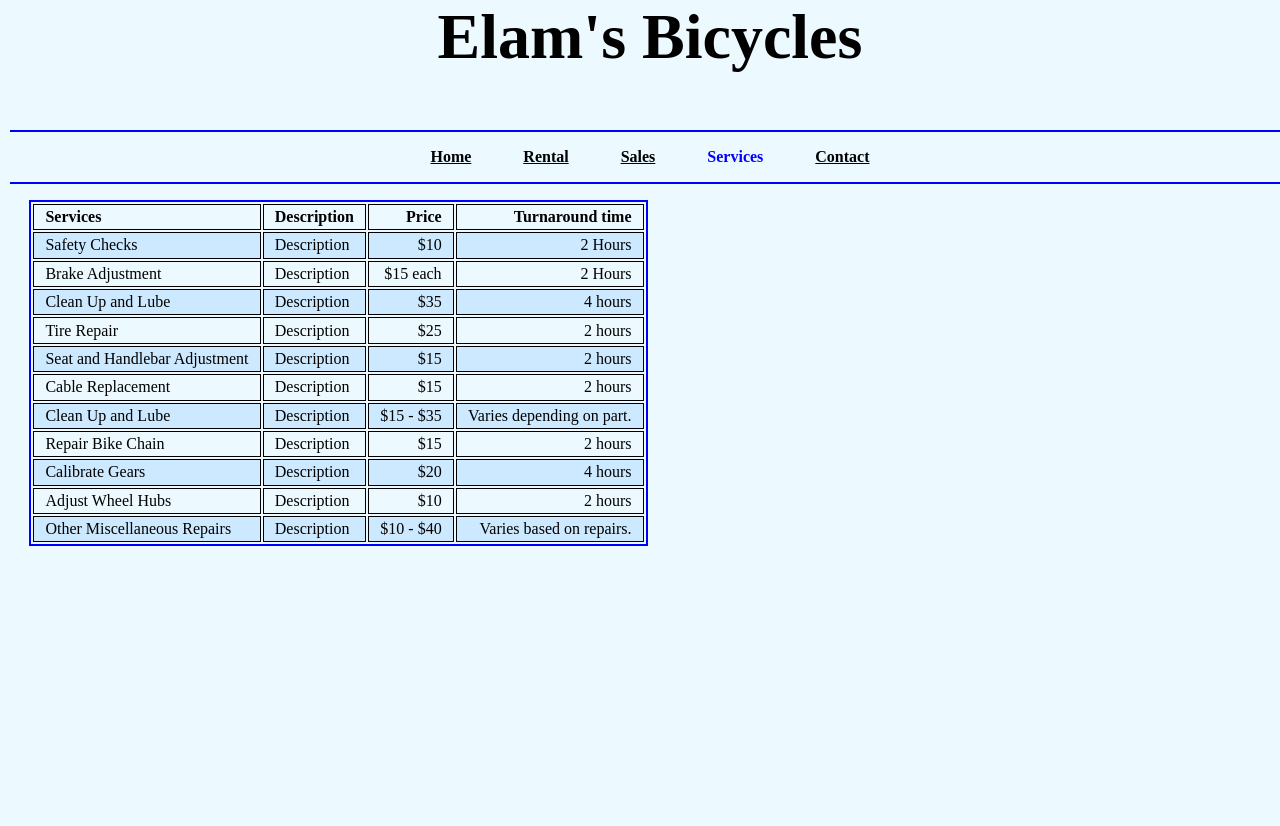
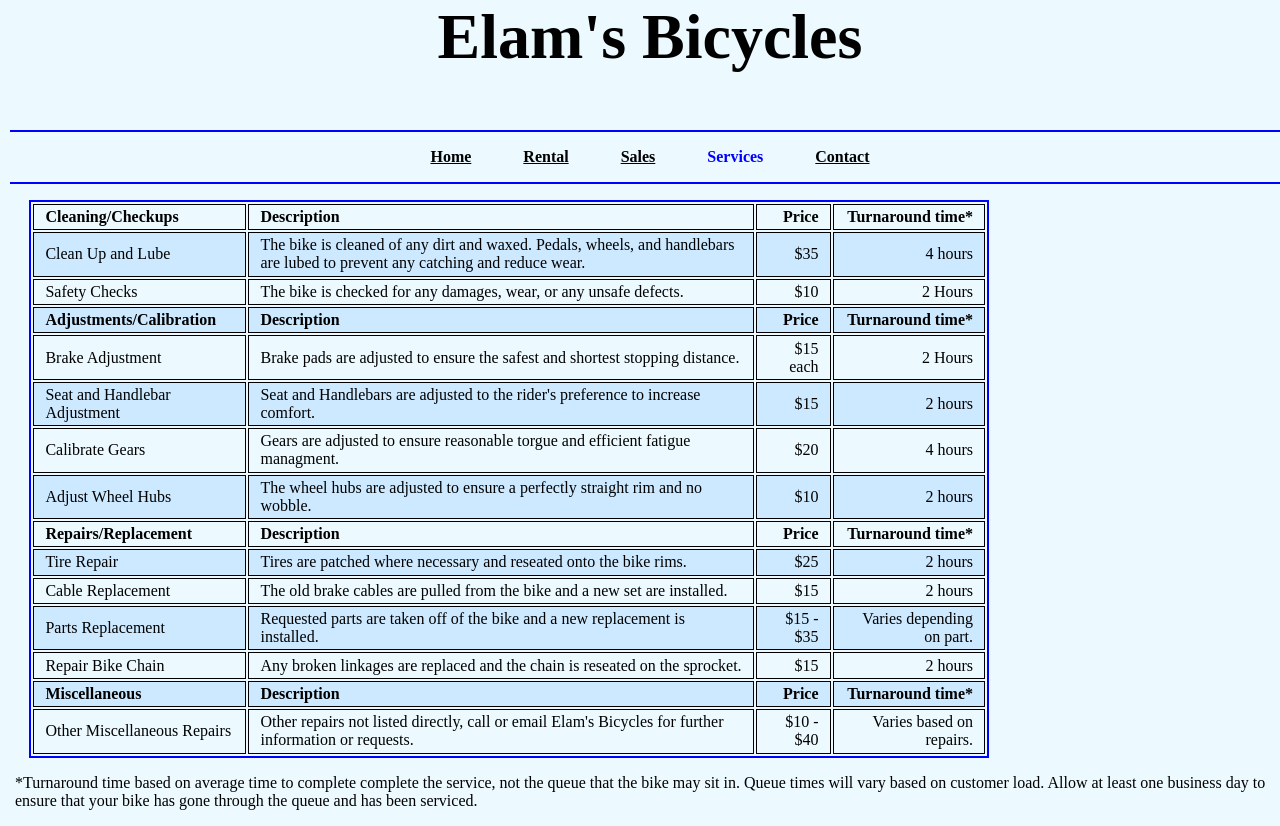
Before and after one commit to dElamSIU/dElamSIU.github.io, a PHP site: page /services.htm in a window 1280 px wide. Shown: the part 284-1110 px from the top of the page. Before the commit the page ends 830 px from the top, so only its background shows below. Run offline with PHP 8.4, Linux system fonts and the light colour scheme; some libraries are stand-ins or nearby versions.

Commit message:
Added Services Page

```diff
--- a/BikeShop/css/styles.css
+++ b/BikeShop/css/styles.css
@@ -142,8 +153,8 @@ li {
 
 /* Table Controls */
 table {
-    max-width: 95%;
-
+    width: 75%;
+    height: auto;
     position: relative;
     left: 1.5%;
 
--- a/BikeShop/services.htm
+++ b/BikeShop/services.htm
@@ -6,7 +6,11 @@
         Name: Dakota Elam
         School: Southern Illinois University
         Date Developed: 9/18/2019
-        Tested/Update: 9/29/2019
+        Tested/Update: 10/20/2019
+
+        Changelog:
+
+            -Added content to the services.htm page.
     -->
     <head>
         <title>Services</title>
@@ -51,66 +55,100 @@
                 <li><a href="contact.htm">Contact</a></li>
             </ul>
         </nav>
+
+    <!-- Cleaning/Checkup -->
         <table>
             <tr>
-                <th>Services</th>
+                <th>Cleaning/Checkups</th>
                 <th>Description</th>
                 <th>Price</th>
-                <th>Turnaround time</th>
+                <th>Turnaround time*</th>
+            </tr>
+
+            <!-- Clean Up and Lube -->
+            <tr>
+                <td>Clean Up and Lube</td>
+                <td>The bike is cleaned of any dirt and waxed. Pedals, wheels, and handlebars are lubed to prevent any catching and reduce wear.</td>
+                <td>$35</td>
+                <td>4 hours</td>
             </tr>
 
             <!-- Safey Checks -->
             <tr>
                 <td>Safety Checks</td>
-                <td>Description</td>
+                <td>The bike is checked for any damages, wear, or any unsafe defects.</td>
                 <td>$10</td>
                 <td>2 Hours</td>
+            </tr>
+
+        <!-- Adjustment table -->
+            <tr>
+                <th>Adjustments/Calibration</th>
+                <th>Description</th>
+                <th>Price</th>
+                <th>Turnaround time*</th>
             </tr>
 
             <!-- Brake Adjustment -->
             <tr>
                 <td>Brake Adjustment</td>
-                <td>Description</td>
+                <td>Brake pads are adjusted to ensure the safest and shortest stopping distance.</td>
                 <td>$15 each</td>
                 <td>2 Hours</td>
             </tr>
 
-            <!-- Clean Up and Lube -->
+            <!-- Seat and Handlebar Adjustment -->
             <tr>
-                <td>Clean Up and Lube</td>
-                <td>Description</td>
-                <td>$35</td>
+                <td>Seat and Handlebar Adjustment</td>
+                <td>Seat and Handlebars are adjusted to the rider's preference to increase comfort.</td>
+                <td>$15</td>
+                <td>2 hours</td>
+            </tr>
+
+            <!-- Calibrate Gears -->
+            <tr>
+                <td>Calibrate Gears</td>
+                <td>Gears are adjusted to ensure reasonable torgue and efficient fatigue managment.</td>
+                <td>$20</td>
                 <td>4 hours</td>
+            </tr>
+
+            <!-- Adjust Wheel Hubs -->
+            <tr>
+                <td>Adjust Wheel Hubs</td>
+                <td>The wheel hubs are adjusted to ensure a perfectly straight rim and no wobble.</td>
+                <td>$10</td>
+                <td>2 hours</td>
+            </tr>
+
+        <!-- Repair table -->
+            <tr>
+                <th>Repairs/Replacement</th>
+                <th>Description</th>
+                <th>Price</th>
+                <th>Turnaround time*</th>
             </tr>
 
             <!-- Tire Repair -->
             <tr>
                 <td>Tire Repair</td>
-                <td>Description</td>
+                <td>Tires are patched where necessary and reseated onto the bike rims.</td>
                 <td>$25</td>
-                <td>2 hours</td>
-            </tr>
-
-            <!-- Seat and Handlebar Adjustment -->
-            <tr>
-                <td>Seat and Handlebar Adjustment</td>
-                <td>Description</td>
-                <td>$15</td>
                 <td>2 hours</td>
             </tr>
 
             <!-- Cable Replacement -->
             <tr>
                 <td>Cable Replacement</td>
-                <td>Description</td>
+                <td>The old brake cables are pulled from the bike and a new set are installed.</td>
                 <td>$15</td>
                 <td>2 hours</td>
             </tr>
 
             <!-- Parts Replacement -->
             <tr>
-                <td>Clean Up and Lube</td>
-                <td>Description</td>
+                <td>Parts Replacement</td>
+                <td>Requested parts are taken off of the bike and a new replacement is installed.</td>
                 <td>$15 - $35</td>
                 <td>Varies depending on part.</td>
             </tr>
@@ -118,34 +156,27 @@
             <!-- Repair Bike Chain -->
             <tr>
                 <td>Repair Bike Chain</td>
-                <td>Description</td>
+                <td>Any broken linkages are replaced and the chain is reseated on the sprocket.</td>
                 <td>$15</td>
                 <td>2 hours</td>
             </tr>
 
-            <!-- Calibrate Gears -->
+        <!-- Miscellaneous -->
             <tr>
-                <td>Calibrate Gears</td>
-                <td>Description</td>
-                <td>$20</td>
-                <td>4 hours</td>
-            </tr>
-
-            <!-- Adjust Wheel Hubs -->
-            <tr>
-                <td>Adjust Wheel Hubs</td>
-                <td>Description</td>
-                <td>$10</td>
-                <td>2 hours</td>
+                <th>Miscellaneous</th>
+                <th>Description</th>
+                <th>Price</th>
+                <th>Turnaround time*</th>
             </tr>
 
             <!-- Other Miscellaneous Repairs -->
             <tr>
                 <td>Other Miscellaneous Repairs</td>
-                <td>Description</td>
+                <td>Other repairs not listed directly, call or email Elam's Bicycles for further information or requests.</td>
                 <td>$10 - $40</td>
                 <td>Varies based on repairs.</td>
             </tr>
         </table>
+        <p>*Turnaround time based on average time to complete complete the service, not the queue that the bike may sit in. Queue times will vary based on customer load. Allow at least one business day to ensure that your bike has gone through the queue and has been serviced.</p>
     </body>
 </html>
```
Also changed, not shown: other parts of BikeShop/css/styles.css (+48 -30 lines), BikeShop/Elam_Basic_Web_Page.htm (added, +11 -0 lines), BikeShop/index.htm (+10 -2 lines).
